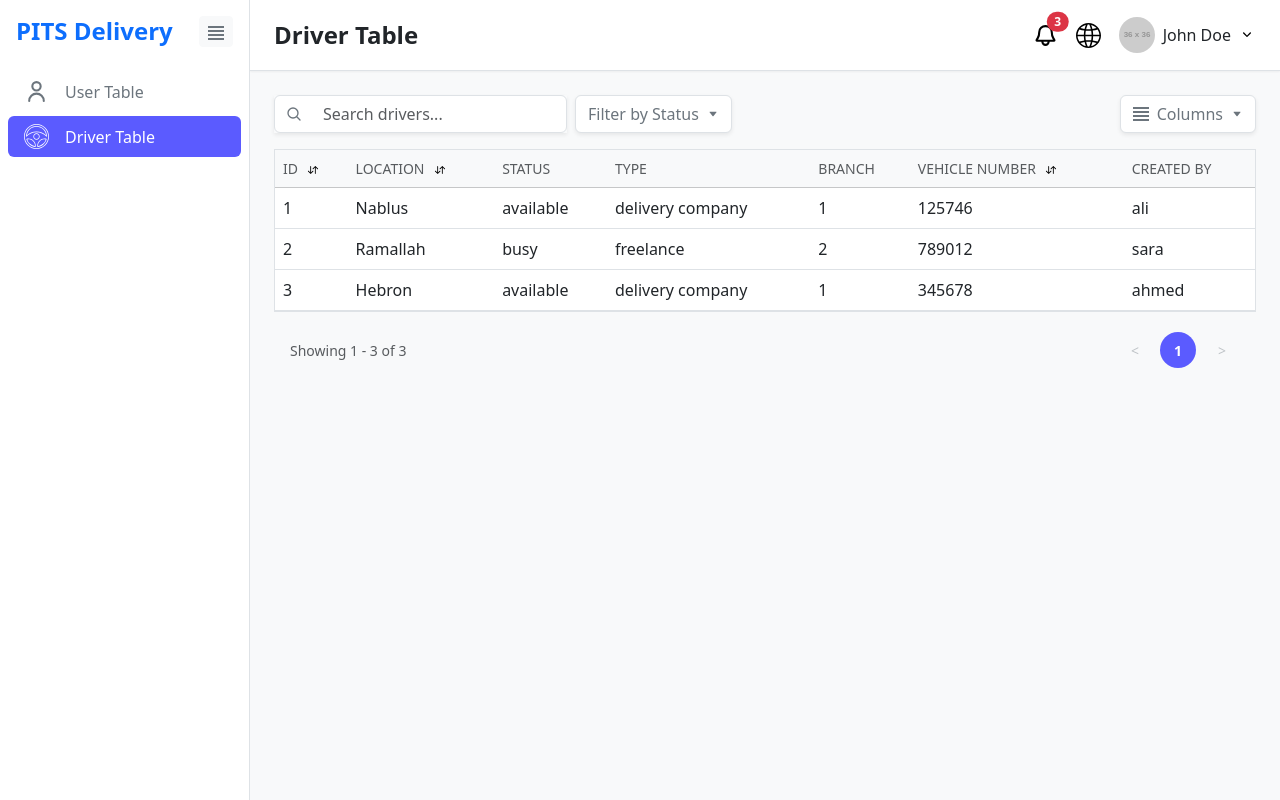
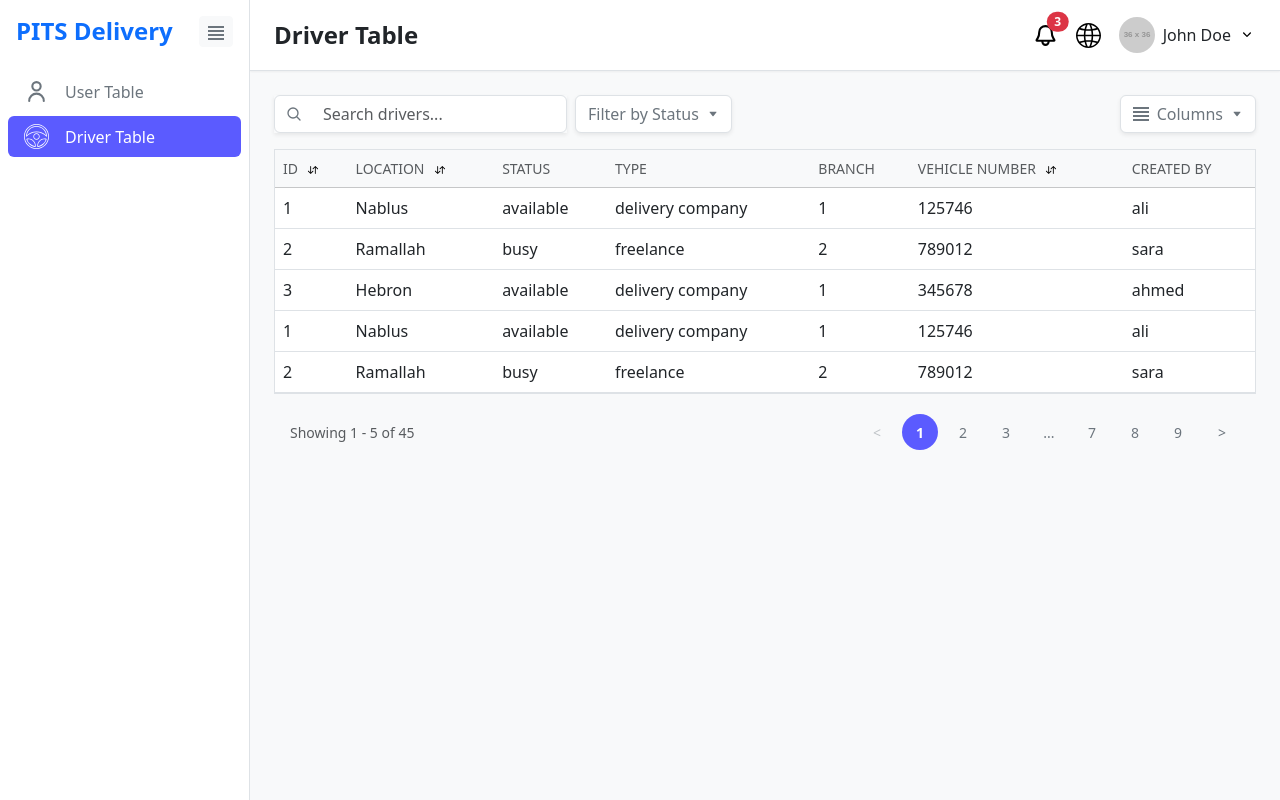
Before and after one commit to Noura-Darwazeh/test-front, a Vue app: page /driver in a window 1280 px wide. Built offline with nearby package versions, Linux system fonts and the light colour scheme.

Commit message:
jj hi xx

```diff
--- a/src/components/shared/Pagination.vue
+++ b/src/components/shared/Pagination.vue
@@ -96,7 +96,7 @@ const pageNumbers = computed(() => {
 
 const goToPage = (page) => {
   if (page >= 1 && page <= totalPages.value) {
-    emit("update:currentPage", [page]);
+    emit("update:currentPage", page);
   }
 };
 </script>
--- a/src/modules/views/user/view/driver.vue
+++ b/src/modules/views/user/view/driver.vue
@@ -37,6 +37,377 @@ const drivers = [
     created_by: 'ahmed'
   },
 
+    {
+    id: 1,
+    location: "Nablus",
+    status: 'available',
+    type: 'delivery company',
+    branch_id: '1',
+    vehicle_number: '125746',
+    created_by: 'ali'
+  },
+  {
+    id: 2,
+    location: "Ramallah",
+    status: 'busy',
+    type: 'freelance',
+    branch_id: '2',
+    vehicle_number: '789012',
+    created_by: 'sara'
+  },
+  {
+    id: 3,
+    location: "Hebron",
+    status: 'available',
+    type: 'delivery company',
+    branch_id: '1',
+    vehicle_number: '345678',
+    created_by: 'ahmed'
+  },  {
+    id: 1,
+    location: "Nablus",
+    status: 'available',
+    type: 'delivery company',
+    branch_id: '1',
+    vehicle_number: '125746',
+    created_by: 'ali'
+  },
+  {
+    id: 2,
+    location: "Ramallah",
+    status: 'busy',
+    type: 'freelance',
+    branch_id: '2',
+    vehicle_number: '789012',
+    created_by: 'sara'
+  },
+  {
+    id: 3,
+    location: "Hebron",
+    status: 'available',
+    type: 'delivery company',
+    branch_id: '1',
+    vehicle_number: '345678',
+    created_by: 'ahmed'
+  },  {
+    id: 1,
+    location: "Nablus",
+    status: 'available',
+    type: 'delivery company',
+    branch_id: '1',
+    vehicle_number: '125746',
+    created_by: 'ali'
+  },
+  {
+    id: 2,
+    location: "Ramallah",
+    status: 'busy',
+    type: 'freelance',
+    branch_id: '2',
+    vehicle_number: '789012',
+    created_by: 'sara'
+  },
+  {
+    id: 3,
+    location: "Hebron",
+    status: 'available',
+    type: 'delivery company',
+    branch_id: '1',
+    vehicle_number: '345678',
+    created_by: 'ahmed'
+  },  {
+    id: 1,
+    location: "Nablus",
+    status: 'available',
+    type: 'delivery company',
+    branch_id: '1',
+    vehicle_number: '125746',
+    created_by: 'ali'
+  },
+  {
+    id: 2,
+    location: "Ramallah",
+    status: 'busy',
+    type: 'freelance',
+    branch_id: '2',
+    vehicle_number: '789012',
+    created_by: 'sara'
+  },
+  {
+    id: 3,
+    location: "Hebron",
+    status: 'available',
+    type: 'delivery company',
+    branch_id: '1',
+    vehicle_number: '345678',
+    created_by: 'ahmed'
+  },
+    {
+    id: 1,
+    location: "Nablus",
+    status: 'available',
+    type: 'delivery company',
+    branch_id: '1',
+    vehicle_number: '125746',
+    created_by: 'ali'
+  },
+  {
+    id: 2,
+    location: "Ramallah",
+    status: 'busy',
+    type: 'freelance',
+    branch_id: '2',
+    vehicle_number: '789012',
+    created_by: 'sara'
+  },
+  {
+    id: 3,
+    location: "Hebron",
+    status: 'available',
+    type: 'delivery company',
+    branch_id: '1',
+    vehicle_number: '345678',
+    created_by: 'ahmed'
+  },
+
+    {
+    id: 1,
+    location: "Nablus",
+    status: 'available',
+    type: 'delivery company',
+    branch_id: '1',
+    vehicle_number: '125746',
+    created_by: 'ali'
+  },
+  {
+    id: 2,
+    location: "Ramallah",
+    status: 'busy',
+    type: 'freelance',
+    branch_id: '2',
+    vehicle_number: '789012',
+    created_by: 'sara'
+  },
+  {
+    id: 3,
+    location: "Hebron",
+    status: 'available',
+    type: 'delivery company',
+    branch_id: '1',
+    vehicle_number: '345678',
+    created_by: 'ahmed'
+  },  {
+    id: 1,
+    location: "Nablus",
+    status: 'available',
+    type: 'delivery company',
+    branch_id: '1',
+    vehicle_number: '125746',
+    created_by: 'ali'
+  },
+  {
+    id: 2,
+    location: "Ramallah",
+    status: 'busy',
+    type: 'freelance',
+    branch_id: '2',
+    vehicle_number: '789012',
+    created_by: 'sara'
+  },
+  {
+    id: 3,
+    location: "Hebron",
+    status: 'available',
+    type: 'delivery company',
+    branch_id: '1',
+    vehicle_number: '345678',
+    created_by: 'ahmed'
+  },  {
+    id: 1,
+    location: "Nablus",
+    status: 'available',
+    type: 'delivery company',
+    branch_id: '1',
+    vehicle_number: '125746',
+    created_by: 'ali'
+  },
+  {
+    id: 2,
+    location: "Ramallah",
+    status: 'busy',
+    type: 'freelance',
+    branch_id: '2',
+    vehicle_number: '789012',
+    created_by: 'sara'
+  },
+  {
+    id: 3,
+    location: "Hebron",
+    status: 'available',
+    type: 'delivery company',
+    branch_id: '1',
+    vehicle_number: '345678',
+    created_by: 'ahmed'
+  },  {
+    id: 1,
+    location: "Nablus",
+    status: 'available',
+    type: 'delivery company',
+    branch_id: '1',
+    vehicle_number: '125746',
+    created_by: 'ali'
+  },
+  {
+    id: 2,
+    location: "Ramallah",
+    status: 'busy',
+    type: 'freelance',
+    branch_id: '2',
+    vehicle_number: '789012',
+    created_by: 'sara'
+  },
+  {
+    id: 3,
+    location: "Hebron",
+    status: 'available',
+    type: 'delivery company',
+    branch_id: '1',
+    vehicle_number: '345678',
+    created_by: 'ahmed'
+  },
+    {
+    id: 1,
+    location: "Nablus",
+    status: 'available',
+    type: 'delivery company',
+    branch_id: '1',
+    vehicle_number: '125746',
+    created_by: 'ali'
+  },
+  {
+    id: 2,
+    location: "Ramallah",
+    status: 'busy',
+    type: 'freelance',
+    branch_id: '2',
+    vehicle_number: '789012',
+    created_by: 'sara'
+  },
+  {
+    id: 3,
+    location: "Hebron",
+    status: 'available',
+    type: 'delivery company',
+    branch_id: '1',
+    vehicle_number: '345678',
+    created_by: 'ahmed'
+  },
+
+    {
+    id: 1,
+    location: "Nablus",
+    status: 'available',
+    type: 'delivery company',
+    branch_id: '1',
+    vehicle_number: '125746',
+    created_by: 'ali'
+  },
+  {
+    id: 2,
+    location: "Ramallah",
+    status: 'busy',
+    type: 'freelance',
+    branch_id: '2',
+    vehicle_number: '789012',
+    created_by: 'sara'
+  },
+  {
+    id: 3,
+    location: "Hebron",
+    status: 'available',
+    type: 'delivery company',
+    branch_id: '1',
+    vehicle_number: '345678',
+    created_by: 'ahmed'
+  },  {
+    id: 1,
+    location: "Nablus",
+    status: 'available',
+    type: 'delivery company',
+    branch_id: '1',
+    vehicle_number: '125746',
+    created_by: 'ali'
+  },
+  {
+    id: 2,
+    location: "Ramallah",
+    status: 'busy',
+    type: 'freelance',
+    branch_id: '2',
+    vehicle_number: '789012',
+    created_by: 'sara'
+  },
+  {
+    id: 3,
+    location: "Hebron",
+    status: 'available',
+    type: 'delivery company',
+    branch_id: '1',
+    vehicle_number: '345678',
+    created_by: 'ahmed'
+  },  {
+    id: 1,
+    location: "Nablus",
+    status: 'available',
+    type: 'delivery company',
+    branch_id: '1',
+    vehicle_number: '125746',
+    created_by: 'ali'
+  },
+  {
+    id: 2,
+    location: "Ramallah",
+    status: 'busy',
+    type: 'freelance',
+    branch_id: '2',
+    vehicle_number: '789012',
+    created_by: 'sara'
+  },
+  {
+    id: 3,
+    location: "Hebron",
+    status: 'available',
+    type: 'delivery company',
+    branch_id: '1',
+    vehicle_number: '345678',
+    created_by: 'ahmed'
+  },  {
+    id: 1,
+    location: "Nablus",
+    status: 'available',
+    type: 'delivery company',
+    branch_id: '1',
+    vehicle_number: '125746',
+    created_by: 'ali'
+  },
+  {
+    id: 2,
+    location: "Ramallah",
+    status: 'busy',
+    type: 'freelance',
+    branch_id: '2',
+    vehicle_number: '789012',
+    created_by: 'sara'
+  },
+  {
+    id: 3,
+    location: "Hebron",
+    status: 'available',
+    type: 'delivery company',
+    branch_id: '1',
+    vehicle_number: '345678',
+    created_by: 'ahmed'
+  },
 ];
 
 const driverColumns = [
--- a/src/modules/views/user/view/generalTable.vue
+++ b/src/modules/views/user/view/generalTable.vue
@@ -24,7 +24,7 @@
             :totalItems="filteredData.length"
             :itemsPerPage="itemsPerPage"
             :currentPage="currentPage"
-            @update:currentPage="currentPage = $event"
+            @update:currentPage="(page) => currentPage = page"
           />
         </div>
       </div>
@@ -64,7 +64,7 @@ const props = defineProps({
   },
   defaultItemsPerPage: {
     type: Number,
-    default: 25
+    default: 5
   }
 });
 
```
